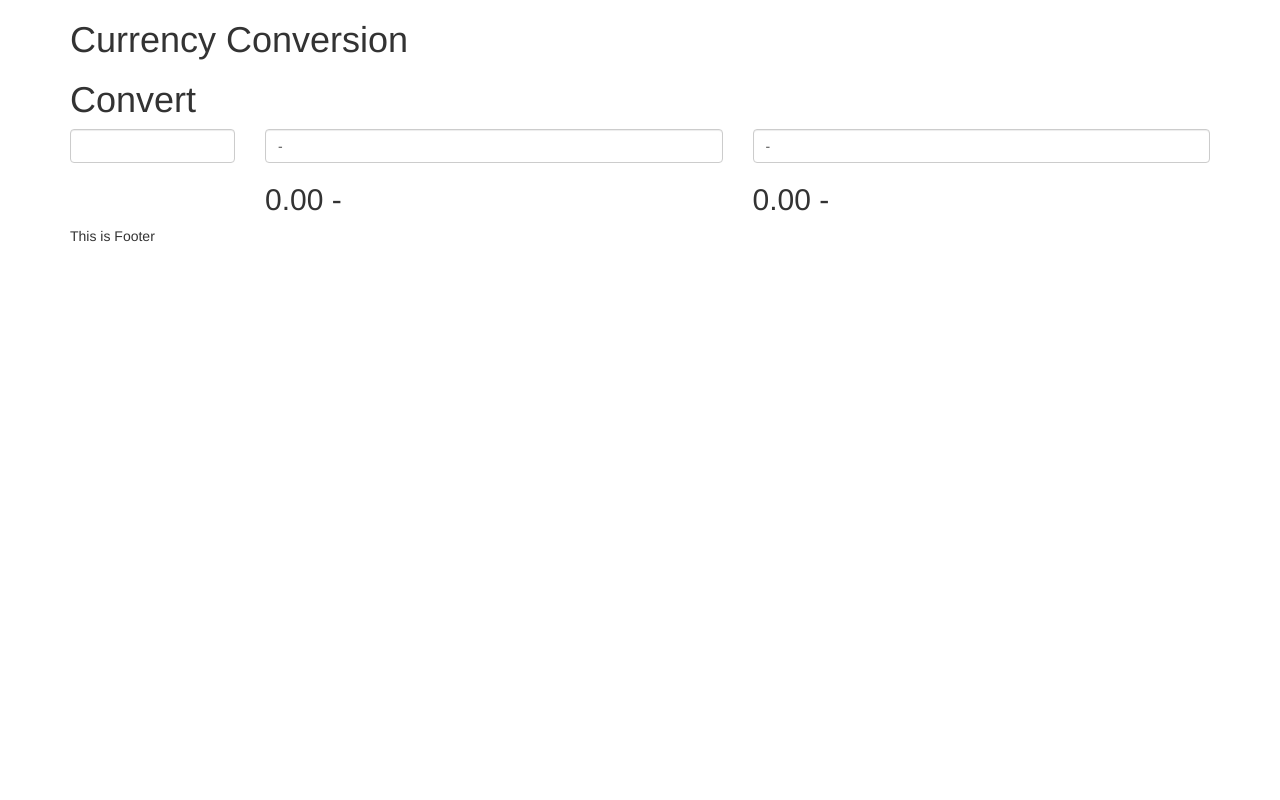
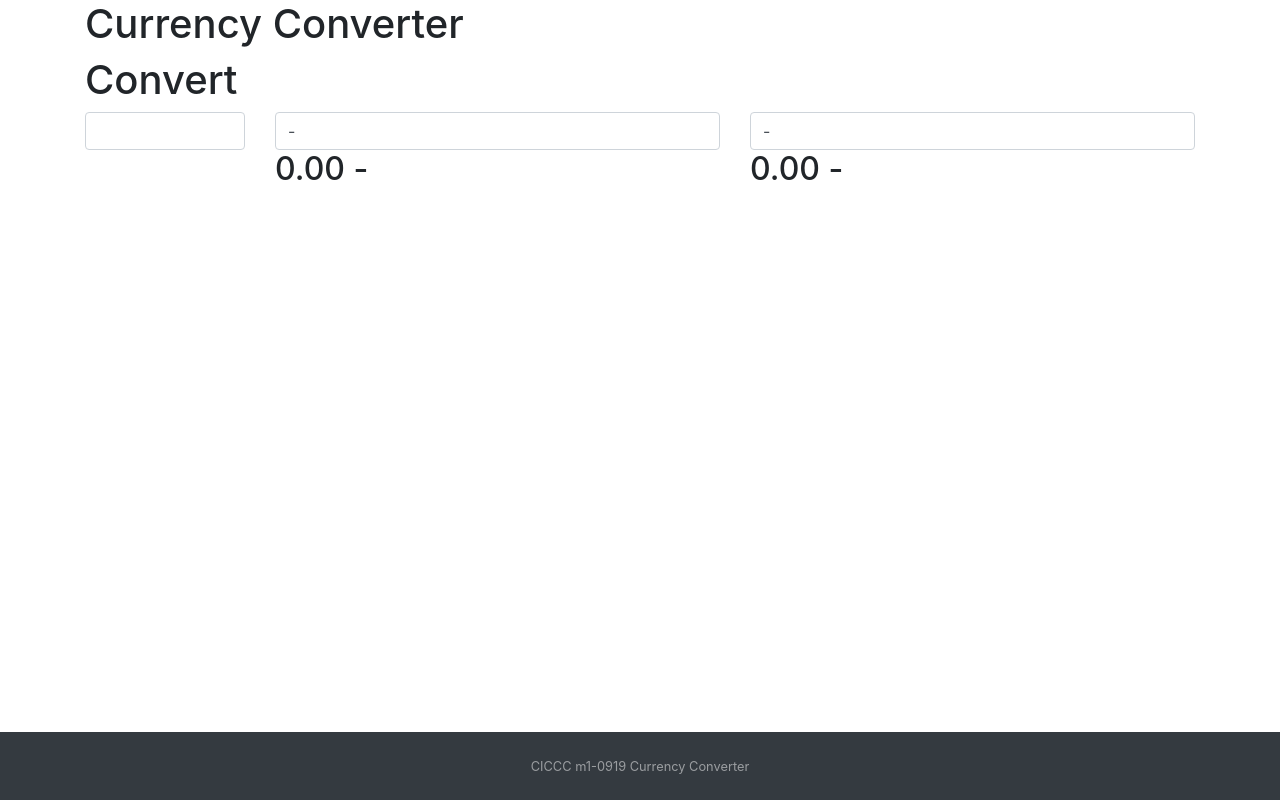
Before and after one commit to sugaya24/currency-converter, a React app: page / in a window 1280 px wide. Built offline with nearby package versions, Linux system fonts and the light colour scheme.

Commit message:
Add: add footer

```diff
--- a/index.html
+++ b/index.html
@@ -10,12 +10,12 @@
     />
     <link
       rel="stylesheet"
-      href="https://maxcdn.bootstrapcdn.com/bootstrap/3.3.7/css/bootstrap.min.css"
-      integrity="sha384-BVYiiSIFeK1dGmJRAkycuHAHRg32OmUcww7on3RYdg4Va+PmSTsz/K68vbdEjh4u"
+      href="https://stackpath.bootstrapcdn.com/bootstrap/4.4.1/css/bootstrap.min.css"
+      integrity="sha384-Vkoo8x4CGsO3+Hhxv8T/Q5PaXtkKtu6ug5TOeNV6gBiFeWPGFN9MuhOf23Q9Ifjh"
       crossorigin="anonymous"
     />
     <link rel="stylesheet" href="./style.css" />
-    <title>Currency Conversion</title>
+    <title>Currency Converter</title>
   </head>
   <body>
     <div id="root"></div>
--- a/src/components/App.js
+++ b/src/components/App.js
@@ -6,9 +6,11 @@ import Footer from './Footer';
 
 const App = () => {
   return (
-    <div className="container">
-      <Header />
-      <Convert />
+    <div>
+      <div className="container">
+        <Header />
+        <Convert />
+      </div>
       <Footer />
     </div>
   );
--- a/src/components/Footer.js
+++ b/src/components/Footer.js
@@ -1,7 +1,13 @@
-import React from 'react';
+import React, { Component } from 'react';
 
-const Footer = () => {
-  return <div>This is Footer</div>;
-};
-
-export default Footer;
+export default class Footer extends Component {
+  render() {
+    return (
+      <footer class="py-2 bg-dark text-white-50">
+        <div class="text-center">
+          <small>CICCC m1-0919 Currency Converter</small>
+        </div>
+      </footer>
+    );
+  }
+}
--- a/src/components/Header.js
+++ b/src/components/Header.js
@@ -3,7 +3,7 @@ import React from 'react';
 const Header = () => {
   return (
     <header>
-      <h1>Currency Conversion</h1>
+      <h1>Currency Converter</h1>
     </header>
   );
 };
--- a/style.scss
+++ b/style.scss
@@ -0,0 +1,12 @@
+html {
+  position: relative;
+  min-height: 100%;
+}
+
+footer {
+  position: absolute;
+  bottom: 0;
+  width: 100%;
+  line-height: 50px;
+  text-align: center;
+}
```
Also changed, not shown: style.css, 1 other file.
